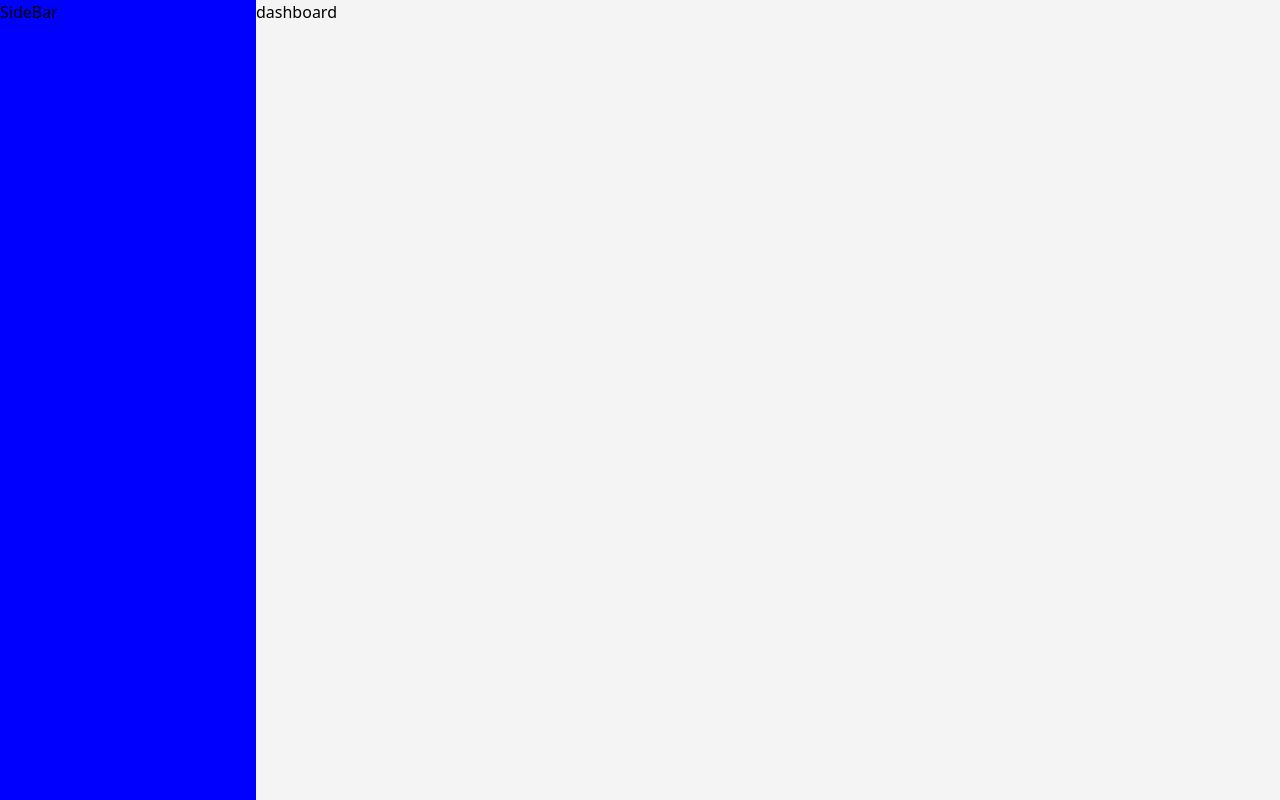
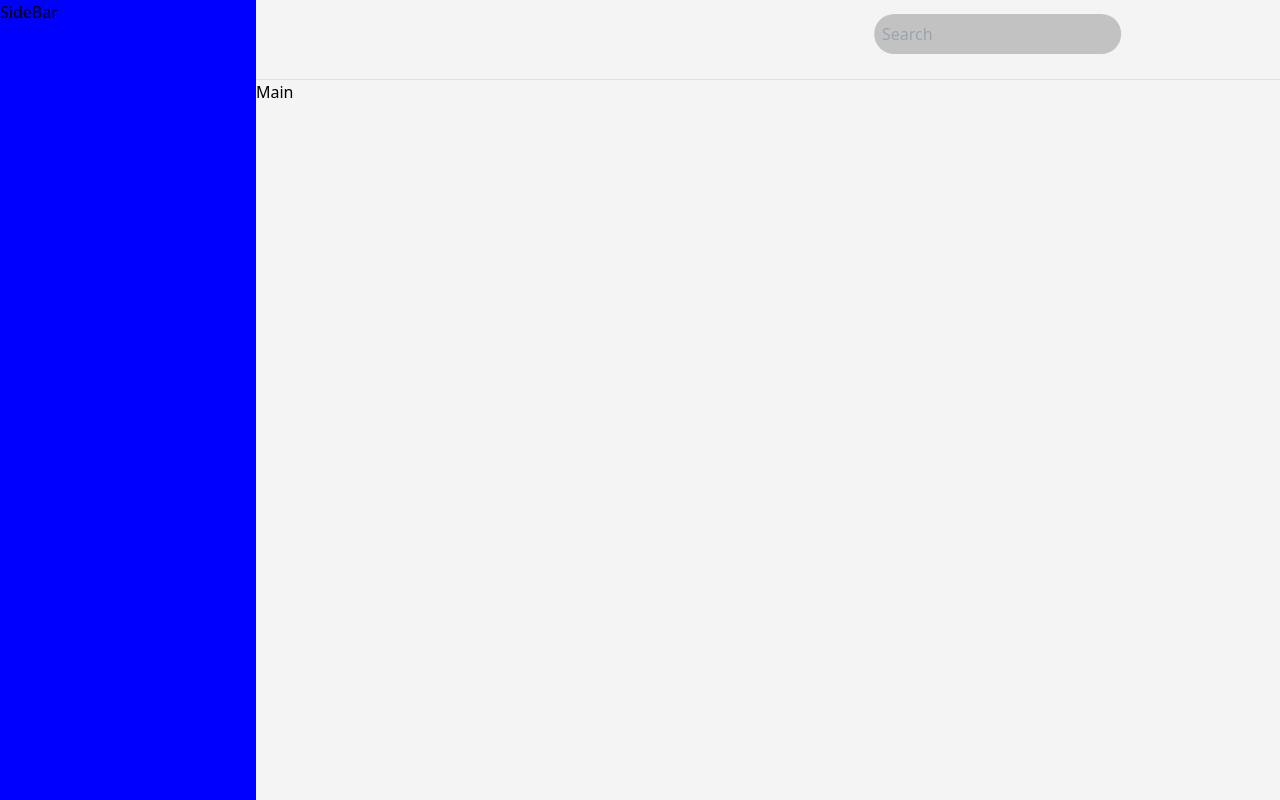
Before and after one commit to PaaRich/Church_management, a React (Vite) app: page / in a window 1280 px wide. Built offline with nearby package versions, Linux system fonts and the light colour scheme.

Commit message:
initiallize dashboard home

```diff
--- a/src/Components/Dashboard/DashBoard.jsx
+++ b/src/Components/Dashboard/DashBoard.jsx
@@ -1,14 +1,15 @@
 import SideBar from "./SideBar";
+import DashBoardHome from "./DashBoardHome";
 
 const DashBoard = () => {
   return (
     <div>
-      <div className="container main--container">
+      <div className="main--container">
         <div className="dashboard--sidebar">
           <SideBar />
         </div>
         <main className="dashboard--main--content">
-          <div>dashboard</div>
+          <DashBoardHome />
         </main>
       </div>
     </div>
--- /dev/null
+++ b/src/Components/Dashboard/DashBoardHome.jsx
@@ -0,0 +1,14 @@
+const DashBoardHome = () => {
+  return (
+    <div className="dashboard-home-container">
+      <div className="dashboard-home-header">
+        <form action="">
+          <input type="text" placeholder="Search" className="p-2" />
+        </form>
+      </div>
+      <div className="dashboard-home-main">Main</div>
+    </div>
+  );
+};
+
+export default DashBoardHome;
--- a/src/index.css
+++ b/src/index.css
@@ -23,3 +23,36 @@
   background-color: blue;
   width: 20%;
 }
+
+/* dashboard-home styles */
+.dashboard-home-container {
+  position: relative;
+}
+/* .rounded-border {
+  position: absolute;
+  left: 0;
+  background-color: red;
+  height: 100dvh;
+  width: 30px;
+  border-top-left-radius: 20px;
+  border-bottom-left-radius: 50%;
+} */
+.dashboard-home-header form {
+  position: absolute;
+  top: 40%;
+  left: 70%;
+  transform: translate(-40%, -70%);
+}
+.dashboard-home-header input {
+  border: none;
+  border-radius: 20px;
+  background-color: rgba(0, 0, 0, 0.204);
+  margin: auto 0;
+}
+.dashboard-home-header input:focus {
+  outline: none;
+}
+.dashboard-home-header {
+  height: 5rem;
+  border-bottom: 1px solid rgba(0, 0, 0, 0.075);
+}
```
